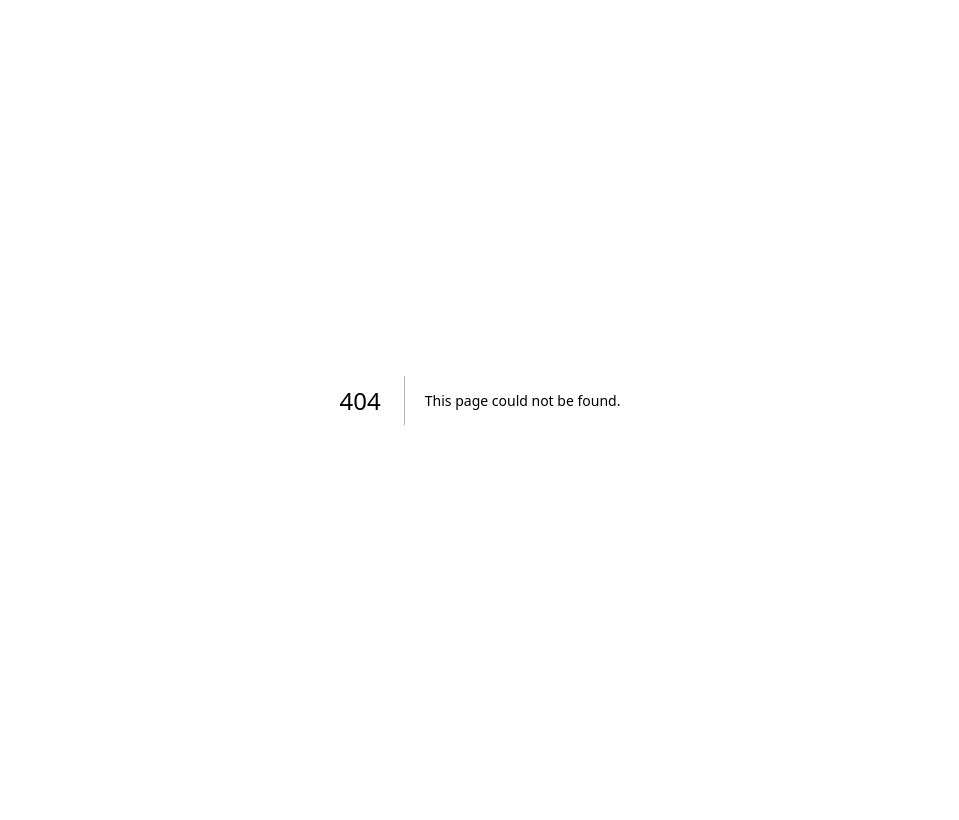
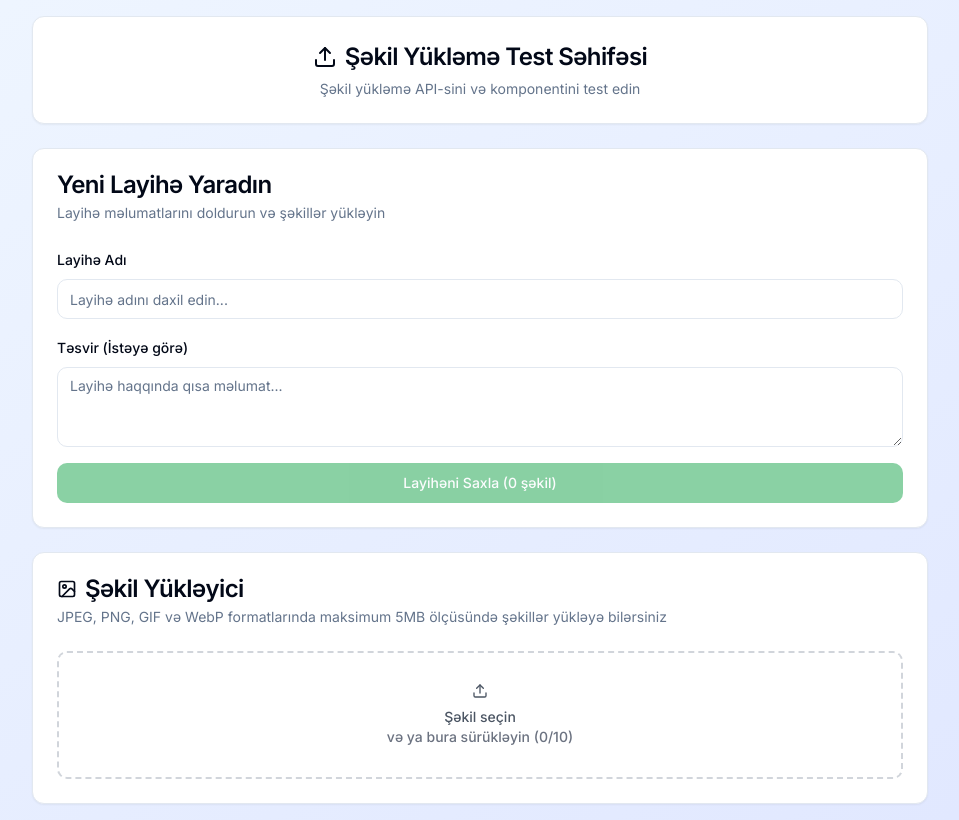
Before and after one commit to qurbanovsiyasat/onlinetest, a Next.js app in the folder squiz-project/: page /upload-test in a window 1280 px wide. Before the commit this address had no page. Shown: the whole page, without its empty margins (160-1119 px from the left). Built offline with nearby package versions, Linux system fonts and the light colour scheme.

Commit message:
auto-commit for 5cd318e7-2689-4eea-8618-4cb10485c8de

```diff
--- /dev/null
+++ b/squiz-project/app/upload-test/page.tsx
@@ -0,0 +1,205 @@
+"use client"
+
+import { useState } from "react"
+import { Card, CardContent, CardDescription, CardHeader, CardTitle } from "@/components/ui/card"
+import { Button } from "@/components/ui/button"
+import { Input } from "@/components/ui/input"
+import { Label } from "@/components/ui/label"
+import { Textarea } from "@/components/ui/textarea"
+import { Alert, AlertDescription } from "@/components/ui/alert"
+import { Upload, CheckCircle, AlertCircle } from "lucide-react"
+import ImageUploader from "@/components/ImageUploader"
+
+interface UploadedImage {
+  filename: string
+  path: string
+  base64: string
+  size: number
+  type: string
+  uploadedAt: string
+}
+
+export default function ImageUploadDemo() {
+  const [images, setImages] = useState<UploadedImage[]>([])
+  const [description, setDescription] = useState("")
+  const [title, setTitle] = useState("")
+  const [message, setMessage] = useState<{ type: 'success' | 'error', text: string } | null>(null)
+
+  const handleImageUploaded = (image: UploadedImage) => {
+    setImages(prev => [...prev, image])
+    setMessage({ type: 'success', text: `Şəkil "${image.filename}" uğurla yükləndi!` })
+
+    // Clear message after 3 seconds
+    setTimeout(() => setMessage(null), 3000)
+  }
+
+  const handleSaveProject = () => {
+    if (!title.trim()) {
+      setMessage({ type: 'error', text: 'Layihə adı tələb olunur' })
+      return
+    }
+
+    if (images.length === 0) {
+      setMessage({ type: 'error', text: 'Ən azı bir şəkil yükləyin' })
+      return
+    }
+
+    // Here you would typically save to database
+    const projectData = {
+      title: title.trim(),
+      description: description.trim(),
+      images: images,
+      createdAt: new Date().toISOString()
+    }
+
+    console.log('Layihə saxlanıldı:', projectData)
+    setMessage({ type: 'success', text: 'Layihə uğurla saxlanıldı!' })
+
+    // Reset form
+    setTitle("")
+    setDescription("")
+    setImages([])
+  }
+
+  return (
+    <div className="min-h-screen bg-gradient-to-br from-blue-50 to-indigo-100 p-4">
+      <div className="max-w-4xl mx-auto space-y-6">
+        {/* Header */}
+        <Card>
+          <CardHeader className="text-center">
+            <CardTitle className="flex items-center justify-center gap-2 text-2xl">
+              <Upload className="w-6 h-6" />
+              Şəkil Yükləmə Test Səhifəsi
+            </CardTitle>
+            <CardDescription>
+              Şəkil yükləmə API-sini və komponentini test edin
+            </CardDescription>
+          </CardHeader>
+        </Card>
+
+        {/* Alert Messages */}
+        {message && (
+          <Alert variant={message.type === 'error' ? "destructive" : "default"}
+                className={message.type === 'success' ? "border-green-200 bg-green-50" : ""}>
+            {message.type === 'success' ? (
+              <CheckCircle className="h-4 w-4 text-green-600" />
+            ) : (
+              <AlertCircle className="h-4 w-4" />
+            )}
+            <AlertDescription className={message.type === 'success' ? "text-green-700" : ""}>
+              {message.text}
+            </AlertDescription>
+          </Alert>
+        )}
+
+        {/* Project Form */}
+        <Card>
+          <CardHeader>
+            <CardTitle>Yeni Layihə Yaradın</CardTitle>
+            <CardDescription>
+              Layihə məlumatlarını doldurun və şəkillər yükləyin
+            </CardDescription>
+          </CardHeader>
+          <CardContent className="space-y-4">
+            <div className="space-y-2">
+              <Label htmlFor="title">Layihə Adı</Label>
+              <Input
+                id="title"
+                value={title}
+                onChange={(e) => setTitle(e.target.value)}
+                placeholder="Layihə adını daxil edin..."
+              />
+            </div>
+
+            <div className="space-y-2">
+              <Label htmlFor="description">Təsvir (İstəyə görə)</Label>
+              <Textarea
+                id="description"
+                value={description}
+                onChange={(e) => setDescription(e.target.value)}
+                placeholder="Layihə haqqında qısa məlumat..."
+                rows={3}
+              />
+            </div>
+
+            <Button
+              onClick={handleSaveProject}
+              className="w-full bg-green-600 hover:bg-green-700"
+              disabled={!title.trim() || images.length === 0}
+            >
+              Layihəni Saxla ({images.length} şəkil)
+            </Button>
+          </CardContent>
+        </Card>
+
+        {/* Image Uploader */}
+        <ImageUploader
+          onImageUploaded={handleImageUploaded}
+          maxFiles={10}
+          allowMultiple={true}
+          showPreview={true}
+        />
+
+        {/* Statistics */}
+        {images.length > 0 && (
+          <Card>
+            <CardHeader>
+              <CardTitle>Yüklənən Şəkillər Statistikası</CardTitle>
+            </CardHeader>
+            <CardContent>
+              <div className="grid grid-cols-2 md:grid-cols-4 gap-4 text-center">
+                <div className="p-3 bg-blue-50 rounded-lg">
+                  <p className="text-2xl font-bold text-blue-600">{images.length}</p>
+                  <p className="text-sm text-blue-700">Cəmi Şəkil</p>
+                </div>
+
+                <div className="p-3 bg-green-50 rounded-lg">
+                  <p className="text-2xl font-bold text-green-600">
+                    {Math.round(images.reduce((total, img) => total + img.size, 0) / 1024)}
+                  </p>
+                  <p className="text-sm text-green-700">KB Ölçü</p>
+                </div>
+
+                <div className="p-3 bg-purple-50 rounded-lg">
+                  <p className="text-2xl font-bold text-purple-600">
+                    {new Set(images.map(img => img.type)).size}
+                  </p>
+                  <p className="text-sm text-purple-700">Format Növü</p>
+                </div>
+
+                <div className="p-3 bg-orange-50 rounded-lg">
+                  <p className="text-2xl font-bold text-orange-600">
+                    {images.length > 0 ? Math.round(images.reduce((total, img) => total + img.size, 0) / images.length / 1024) : 0}
+                  </p>
+                  <p className="text-sm text-orange-700">Orta KB</p>
+                </div>
+              </div>
+            </CardContent>
+          </Card>
+        )}
+
+        {/* Raw Data Display for Debugging */}
+        {images.length > 0 && (
+          <Card>
+            <CardHeader>
+              <CardTitle>Debug Məlumatları</CardTitle>
+              <CardDescription>
+                Developer üçün - şəkil məlumatları (konsola baxın)
+              </CardDescription>
+            </CardHeader>
+            <CardContent>
+              <pre className="text-xs bg-gray-100 p-3 rounded overflow-x-auto">
+                {JSON.stringify(images.map(img => ({
+                  filename: img.filename,
+                  size: img.size,
+                  type: img.type,
+                  base64Length: img.base64.length
+                })), null, 2)}
+              </pre>
+            </CardContent>
+          </Card>
+        )}
+      </div>
+    </div>
+  )
+}
```
